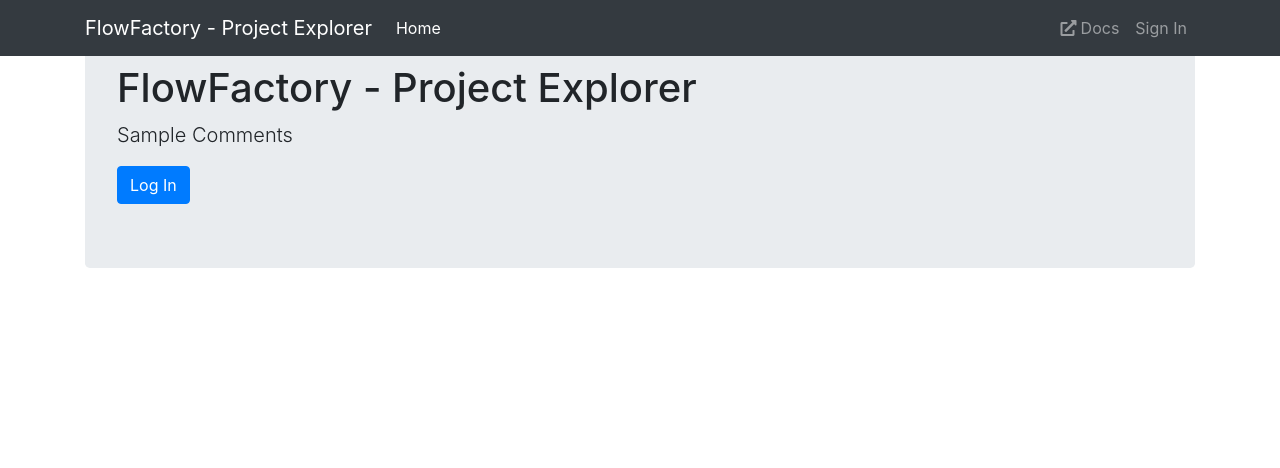
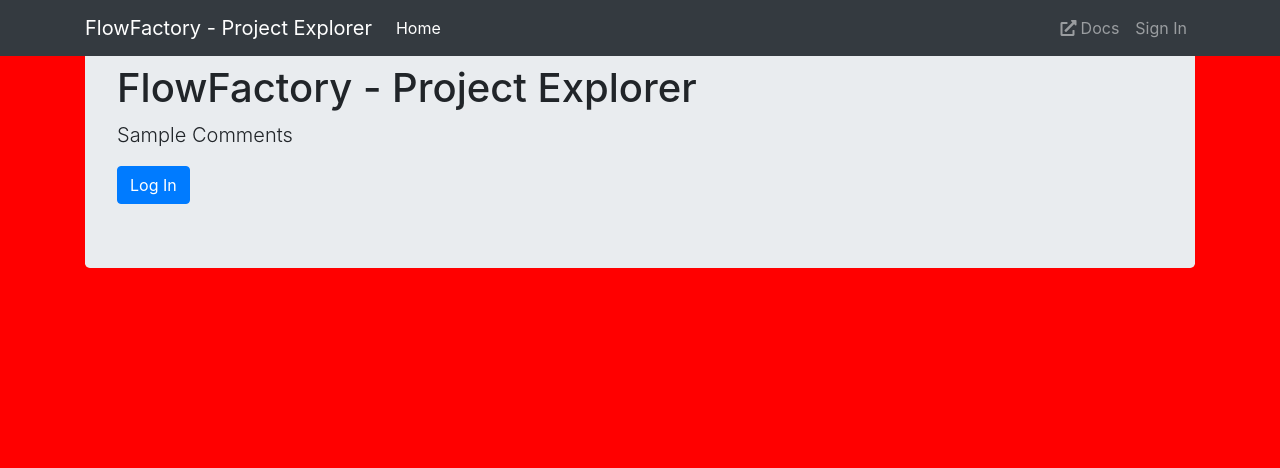
Before and after one commit to fabiobove-dr/django-ms-authentication, a Django app: page / in a window 1280 px wide. Shown: the top 468 px of the page. Run offline with Django 4.2, Linux system fonts and the light colour scheme; parts of the project's set-up code (start-up, migrations or seed data) failed here and were passed over; some libraries are stand-ins or nearby versions.

Commit message:
Updated Static files

```diff
--- /dev/null
+++ b/django_ms_authentication/static/ms_authentication/app.css
@@ -0,0 +1,3 @@
+body{
+    background-color: red;
+}
--- a/django_ms_authentication/templates/ms_authentication/layout.html
+++ b/django_ms_authentication/templates/ms_authentication/layout.html
@@ -1,7 +1,3 @@
-<!-- Copyright (c) Microsoft Corporation.
-     Licensed under the MIT License. -->
-
-<!-- <LayoutSnippet> -->
 <!DOCTYPE html>
 <html>
   <head>
```
